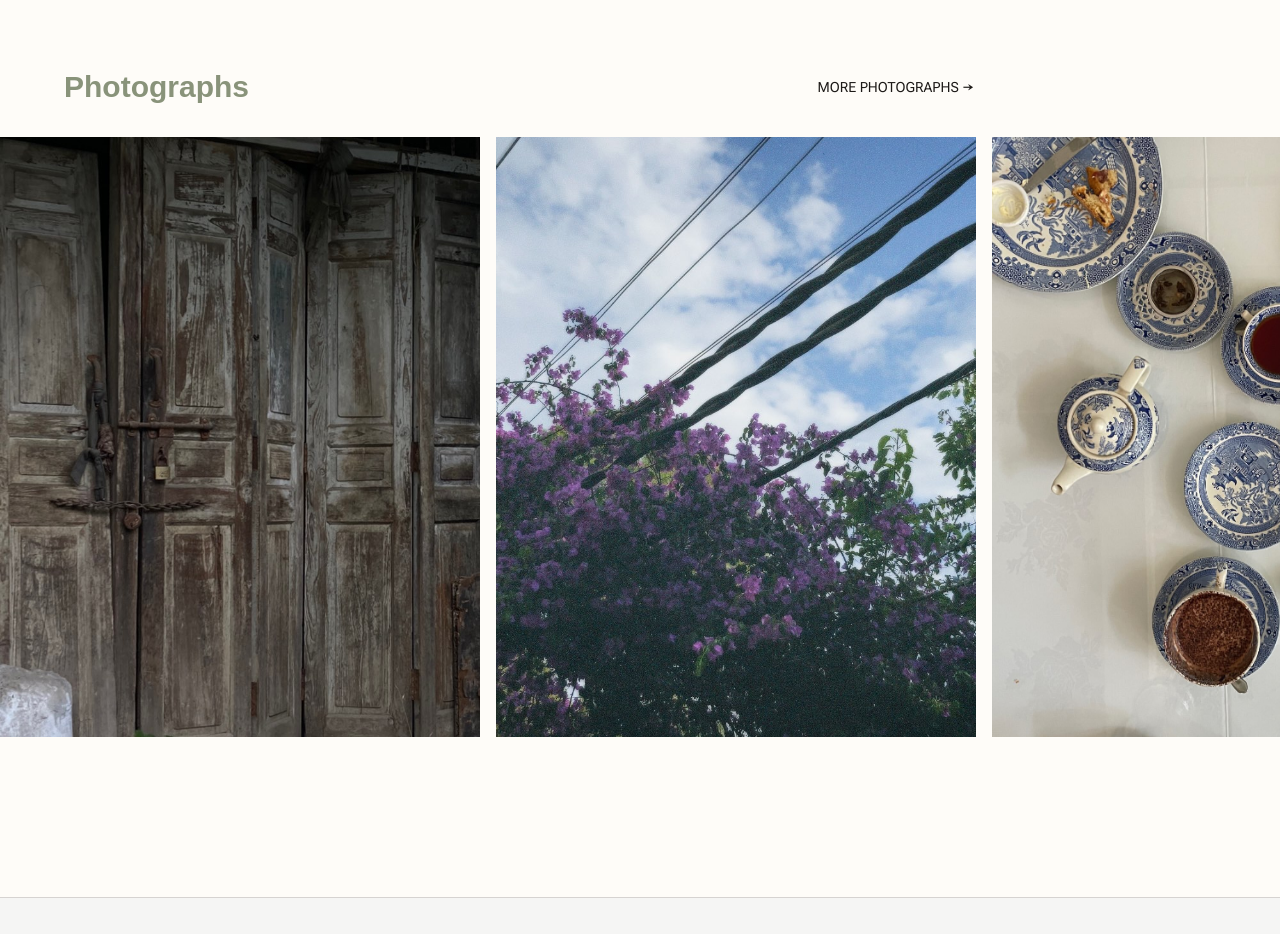
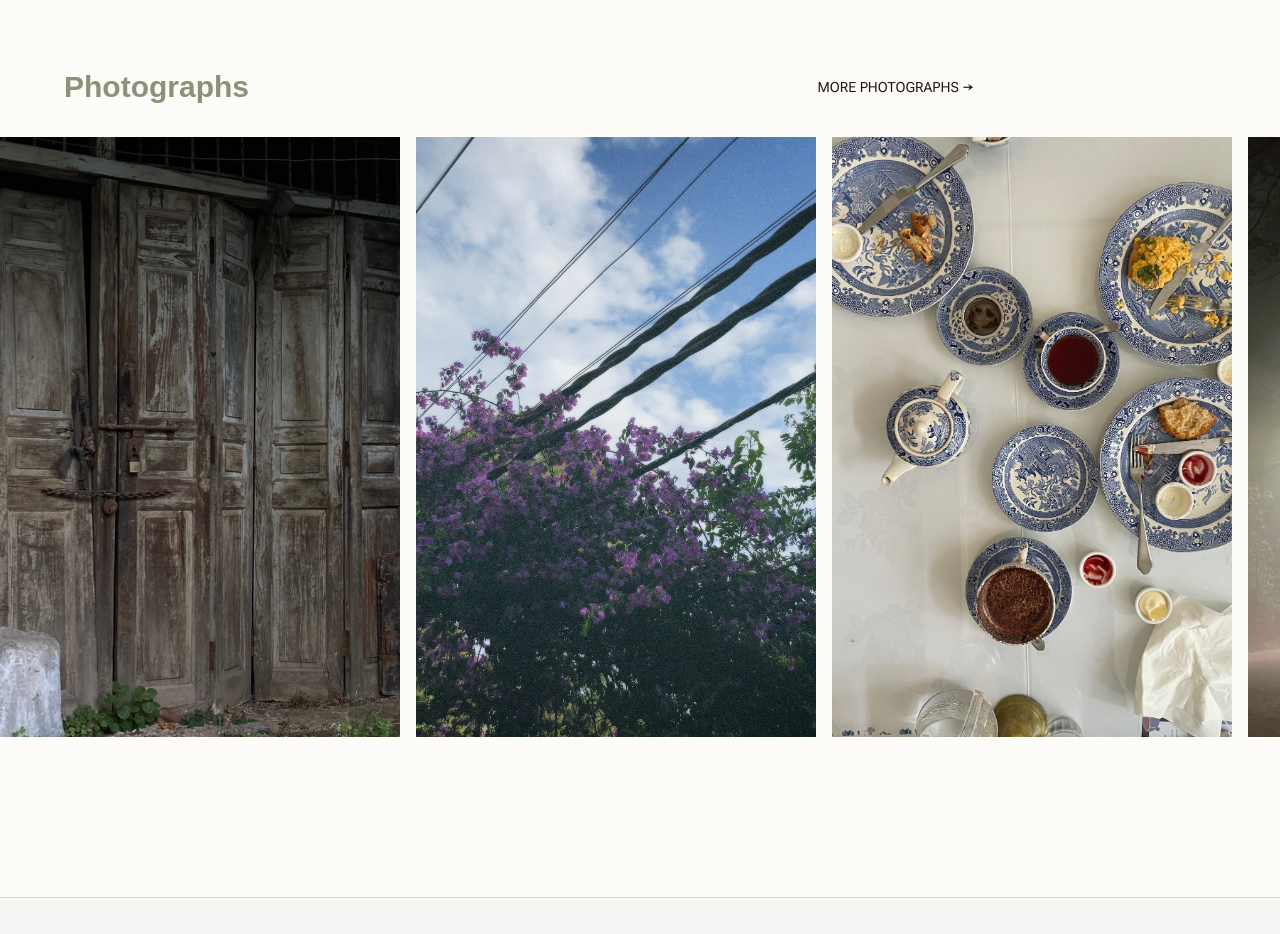
Before and after one commit to wakeupguruu/portfolio, a Next.js app: page / in a window 1280 px wide. Shown: the part 1100-2034 px from the top of the page. Built offline with nearby package versions, Linux system fonts and the light colour scheme; a web font is replaced by a local one.

Commit message:
style: decreased width of photos

```diff
--- a/app/page.tsx
+++ b/app/page.tsx
@@ -156,7 +156,7 @@ export default function Home() {
         {/* Removed Container wrapper to allow full-bleed left edge (no padding) */}
         <PhotographsScroll>
           {/* Photo 1 */}
-          <div className="relative h-[600px] w-auto aspect-4/5 shrink-0 snap-center bg-gray-100 dark:bg-zinc-800 overflow-hidden group">
+          <div className="relative h-[600px] w-auto aspect-2/3 shrink-0 snap-center bg-gray-100 dark:bg-zinc-800 overflow-hidden group">
             <Image
               src="/images/350514016_3533205423624581_2039509680486506123_n.jpg"
               alt="Photograph 1"
@@ -166,7 +166,7 @@ export default function Home() {
             />
           </div>
           {/* Photo 2 */}
-          <div className="relative h-[600px] w-auto aspect-4/5 shrink-0 snap-center bg-gray-100 dark:bg-zinc-800 overflow-hidden group">
+          <div className="relative h-[600px] w-auto aspect-2/3 shrink-0 snap-center bg-gray-100 dark:bg-zinc-800 overflow-hidden group">
             <Image
               src="/images/350724561_226691696809998_839108071282653401_n.jpg"
               alt="Photograph 2"
@@ -176,7 +176,7 @@ export default function Home() {
             />
           </div>
           {/* Photo 3 */}
-          <div className="relative h-[600px] w-auto aspect-4/5 shrink-0 snap-center bg-gray-100 dark:bg-zinc-800 overflow-hidden group">
+          <div className="relative h-[600px] w-auto aspect-2/3 shrink-0 snap-center bg-gray-100 dark:bg-zinc-800 overflow-hidden group">
             <Image
               src="/images/462945158_18464070868048432_556264097090320053_n.jpg"
               alt="Photograph 3"
@@ -186,7 +186,7 @@ export default function Home() {
             />
           </div>
           {/* Photo 4 */}
-          <div className="relative h-[600px] w-auto aspect-4/5 shrink-0 snap-center bg-gray-100 dark:bg-zinc-800 overflow-hidden group">
+          <div className="relative h-[600px] w-auto aspect-2/3 shrink-0 snap-center bg-gray-100 dark:bg-zinc-800 overflow-hidden group">
             <Image
               src="/images/IMG_20221230_183221.jpg"
               alt="Photograph 4"
@@ -196,7 +196,7 @@ export default function Home() {
             />
           </div>
           {/* Photo 5 */}
-          <div className="relative h-[600px] w-auto aspect-4/5 shrink-0 snap-center bg-gray-100 dark:bg-zinc-800 overflow-hidden group">
+          <div className="relative h-[600px] w-auto aspect-2/3 shrink-0 snap-center bg-gray-100 dark:bg-zinc-800 overflow-hidden group">
             <Image
               src="/images/332167581_211941278025914_7079700952227328861_n.jpg"
               alt="Photograph 5"
```
